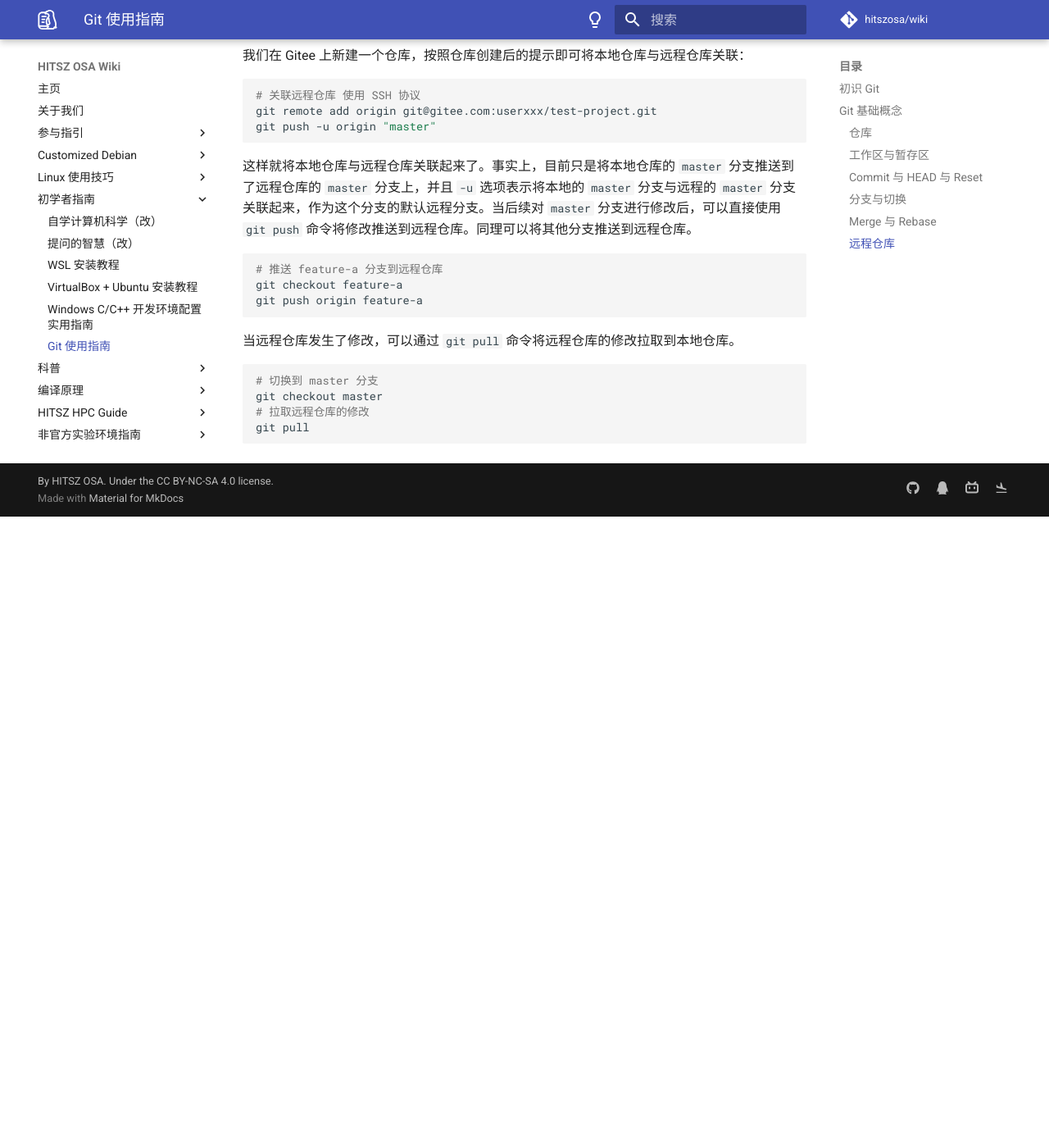
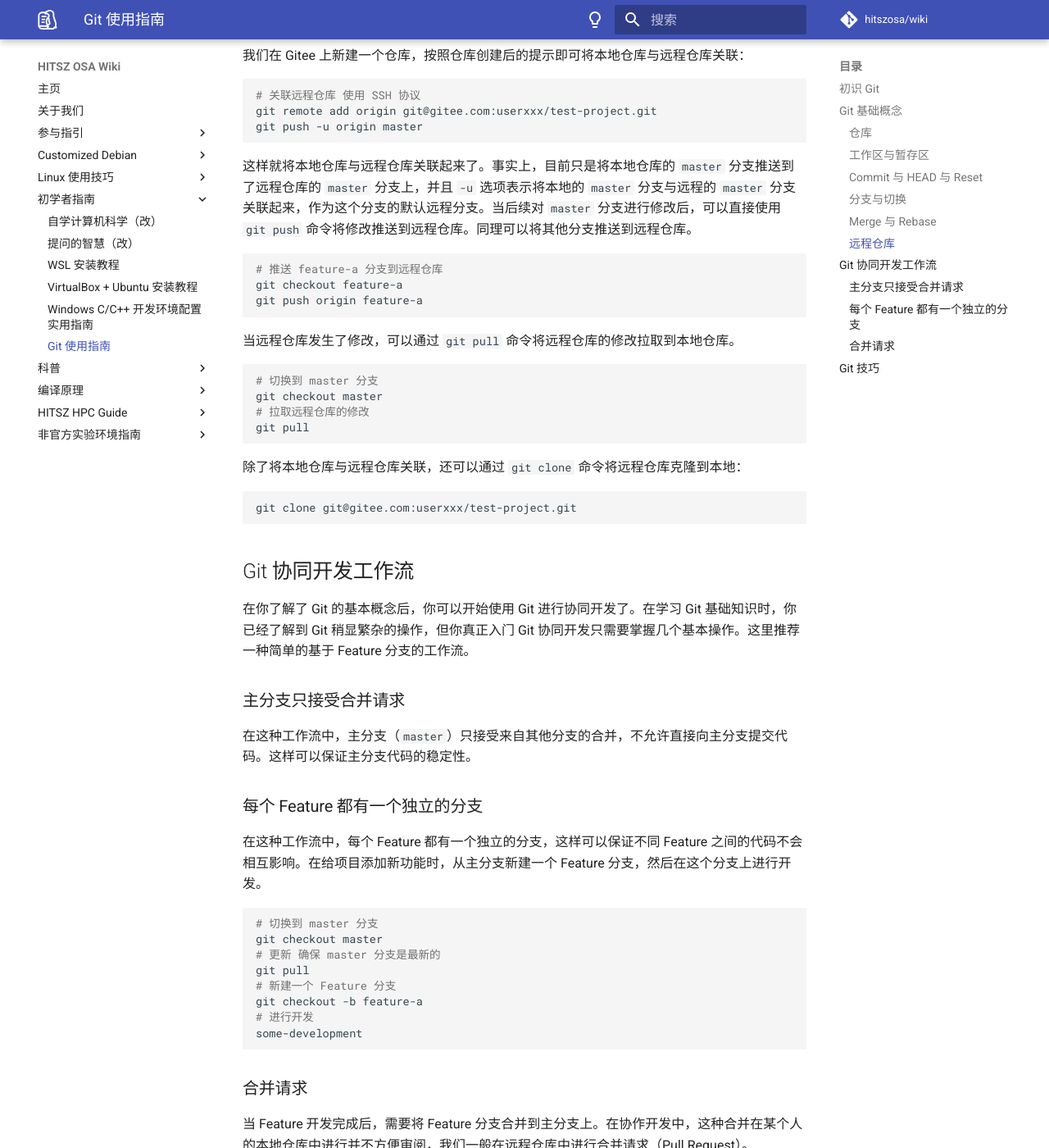
Before and after one commit to hitszosa/wiki, an MkDocs documentation site: the page built from docs/guide-for-beginner/git-tutorial.md, in a window 1280 px wide and 1400 px high, scrolled down 3903 px. Shown: the whole window at 82% size. Built offline with MkDocs 1.6.1 and Material for MkDocs 9.7.7, drawn with Linux system fonts in a browser that asks for light colours; comment, search, counter and statistics services are not loaded; before the commit the page ends 4533 px from its top, so only the background shows below that; some of the changed text lies outside the part shown.

Commit message:
update: update git tutorial

````diff
--- a/docs/guide-for-beginner/git-tutorial.md
+++ b/docs/guide-for-beginner/git-tutorial.md
@@ -143,7 +143,7 @@ ssh -T git@gitee.com
 ```bash
 # 关联远程仓库 使用 SSH 协议
 git remote add origin git@gitee.com:userxxx/test-project.git
-git push -u origin "master"
+git push -u origin master
 ```
 
 这样就将本地仓库与远程仓库关联起来了。事实上，目前只是将本地仓库的 `master` 分支推送到了远程仓库的 `master` 分支上，并且 `-u` 选项表示将本地的 `master` 分支与远程的 `master` 分支关联起来，作为这个分支的默认远程分支。当后续对 `master` 分支进行修改后，可以直接使用 `git push` 命令将修改推送到远程仓库。同理可以将其他分支推送到远程仓库。
@@ -162,3 +162,50 @@ git checkout master
 # 拉取远程仓库的修改
 git pull
 ```
+
+除了将本地仓库与远程仓库关联，还可以通过 `git clone` 命令将远程仓库克隆到本地：
+
+```bash
+git clone git@gitee.com:userxxx/test-project.git
+```
+
+## Git 协同开发工作流
+
+在你了解了 Git 的基本概念后，你可以开始使用 Git 进行协同开发了。在学习 Git 基础知识时，你已经了解到 Git 稍显繁杂的操作，但你真正入门 Git 协同开发只需要掌握几个基本操作。这里推荐一种简单的基于 Feature 分支的工作流。
+
+### 主分支只接受合并请求
+
+在这种工作流中，主分支（`master`）只接受来自其他分支的合并，不允许直接向主分支提交代码。这样可以保证主分支代码的稳定性。
+
+### 每个 Feature 都有一个独立的分支
+
+在这种工作流中，每个 Feature 都有一个独立的分支，这样可以保证不同 Feature 之间的代码不会相互影响。在给项目添加新功能时，从主分支新建一个 Feature 分支，然后在这个分支上进行开发。
+
+```bash
+# 切换到 master 分支
+git checkout master
+# 更新 确保 master 分支是最新的
+git pull
+# 新建一个 Feature 分支
+git checkout -b feature-a
+# 进行开发
+some-development
+```
+
+### 合并请求
+
+当 Feature 开发完成后，需要将 Feature 分支合并到主分支上。在协作开发中，这种合并在某个人的本地仓库中进行并不方便审阅，我们一般在远程仓库中进行合并请求（Pull Request）。
+
+在 Gitee 的仓库页面上点击 `Pull Request`，新建一个合并请求，源分支选择 Feature 分支，目标分支选择主分支，然后填写合并请求的标题与描述。这样就可以发起一个合并请求了。你们可以在这个合并请求中讨论代码的修改，审阅代码，最终在页面中点击合并按钮将 Feature 分支合并到主分支上。这种合并方式可以避免复杂的合并操作，并且当多个 feature 同时进行开发时也不容易产生合并冲突。在完成合并后，可以删除 Feature 分支。
+
+## Git 技巧
+
+这里列举几个不错的教程：
+
+- [git - 简明指南(中文翻译)](https://rogerdudler.github.io/git-guide/index.zh.html)
+- [Git 的奇技淫巧(中文翻译)](https://github.com/521xueweihan/git-tips)
+- [Git - Book](https://git-scm.com/book/zh/v2)
+
+同时推荐在熟悉 Git 的基本概念后使用 Git 的图形化工具，如 VsCode 的 Git 插件、JetBrains 的 Git 集成等。
+
+更多的 Git 使用技巧等待你在使用中发现。
````
